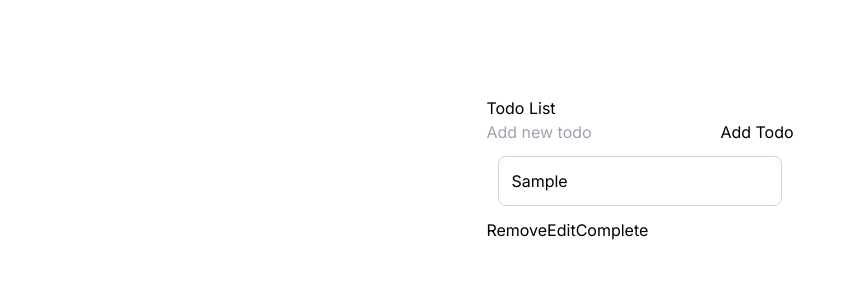
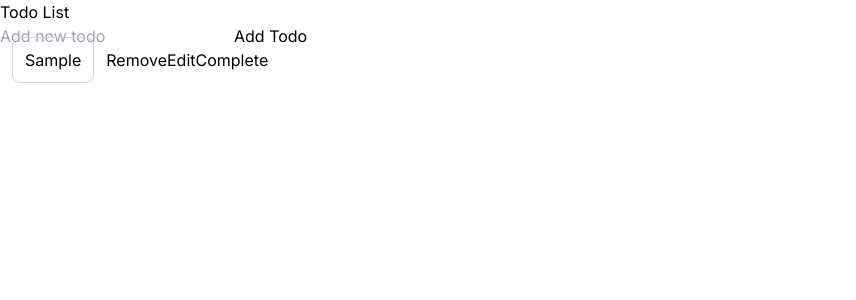
Before and after one commit to Freakyab/next-redux-todolist, a Next.js app: page / in a window 1280 px wide. Both pictures are taken after typing "Sample" into the empty fields and a click on the button "Add Todo". Shown: the top 300 px of the page, without its empty margins (0-856 px from the left). Built offline with nearby package versions, Linux system fonts and the light colour scheme.

Commit message:
Refactor code and add new dependencies

```diff
--- a/package.json
+++ b/package.json
@@ -9,11 +9,13 @@
     "lint": "next lint"
   },
   "dependencies": {
+    "@react-native-async-storage/async-storage": "^1.23.1",
     "@reduxjs/toolkit": "^2.2.3",
     "next": "14.1.4",
     "react": "^18",
     "react-dom": "^18",
-    "react-redux": "^9.1.0"
+    "react-redux": "^9.1.0",
+    "redux-persist": "^6.0.0"
   },
   "devDependencies": {
     "@types/node": "^20",
--- a/src/app/components/Todolist.tsx
+++ b/src/app/components/Todolist.tsx
@@ -1,11 +1,14 @@
 "use client";
 
-import React, { useState } from "react";
+import React, { useState, useEffect } from "react";
 import useTodo from "@/redux/dispatch/useTodo";
 
 const TodoList = () => {
-  const { todoDispatch, addTodo, removeTodo, editTodo ,completeTodo} = useTodo();
+  const { todoDispatch, addTodo, removeTodo, editTodo, completeTodo, setTodo } =
+    useTodo();
+
   const [newTodoText, setNewTodoText] = useState("");
+
 
   const handleAddTodo = () => {
     if (newTodoText.trim() !== "") {
@@ -19,15 +22,17 @@ const TodoList = () => {
   };
 
   const handleEditTodo = (id: number) => {
-    setNewTodoText(
-      todoDispatch.todos.find((todo) => todo.id === id)?.text || ""
-    );
+    editTodo(id, newTodoText);
+    setNewTodoText(todoDispatch.todos.find((todo) => todo.id === id)?.text || ""  );
     removeTodo(id);
-    editTodo(id, newTodoText);
+  };
+
+  const handleCompleteTodo = (id: number) => {
+    completeTodo(id);
   };
 
   return (
-    <div>
+    <div className="">
       <h1>Todo List</h1>
       <input
         type="text"
@@ -36,21 +41,24 @@ const TodoList = () => {
         onChange={(e) => setNewTodoText(e.target.value)}
       />
       <button onClick={handleAddTodo}>Add Todo</button>
-      <ul>
-        {todoDispatch.todos.map((todo) => (
-          <li key={todo.id}>
-            <p
-                className={`${todo.complete ? "line-through" : ""} p-3 m-3 border border-gray-300 rounded-lg `}
-            >
-
-            {todo.text}
-            </p>
-            <button onClick={() => handleRemoveTodo(todo.id)}>Remove</button>
-            <button onClick={() => handleEditTodo(todo.id)}>Edit</button>
-            <button onClick={() => completeTodo(todo.id)}>Complete</button>
-          </li>
-        ))}
-      </ul>
+      <div>
+        {todoDispatch.todos
+          .map((todo) => (
+            <div key={todo.id}>
+              <span
+                className={`${
+                  todo.complete ? "line-through" : ""
+                } p-3 m-3 border border-gray-300 rounded-lg `}>
+                {todo.text}
+              </span>
+              <button onClick={() => handleRemoveTodo(todo.id)}>Remove</button>
+              <button onClick={() => handleEditTodo(todo.id)}>Edit</button>
+              <button onClick={() => handleCompleteTodo(todo.id)}>
+                Complete
+              </button>
+            </div>
+          ))}
+      </div>
     </div>
   );
 };
--- a/src/app/page.tsx
+++ b/src/app/page.tsx
@@ -3,7 +3,7 @@ import TodoList from "./components/Todolist";
 
 export default function Home() {
   return (
-    <main className="flex min-h-screen flex-col items-center justify-between p-24">
+    <main>
       <TodoList />
     </main>
   );
--- a/src/redux/dispatch/useTodo.ts
+++ b/src/redux/dispatch/useTodo.ts
@@ -6,7 +6,7 @@ import { useDispatch, useSelector } from 'react-redux';
 import { Todo } from '@/redux/todoReducer';
 
 const useTodo = () => {
-    const todoDispatch = useSelector((state: RootState) => state.todo);
+    const todoDispatch = useSelector((state: RootState) => state.todos);
     const dispatch = useDispatch<AppDispatch>();
 
     const addTodo = (text: string) => {
@@ -31,12 +31,17 @@ const useTodo = () => {
         dispatch(Todo.completeTodo(id));
     }
 
+    const setTodo = (todos: { id: number; text: string; complete?: boolean }[]) => {
+        dispatch(Todo.setTodo(todos));
+    }
+
     return {
         todoDispatch,
         addTodo,
         removeTodo,
         editTodo,
         completeTodo,
+        setTodo,
     };
 }
 
--- a/src/redux/store.tsx
+++ b/src/redux/store.tsx
@@ -1,10 +1,13 @@
 import { configureStore } from "@reduxjs/toolkit";
 import todoReducer from "./todoReducer";
+// import { persistStore, persistReducer } from 'redux-persist'
+// import storage from 'redux-persist/lib/storage'
 
 export const store = configureStore({
-    reducer : {
-        todo : todoReducer
-    }
-});
+    reducer: {
+        todos: todoReducer,
+    },
+    });
+
 export type RootState = ReturnType<typeof store.getState>;
 export type AppDispatch = typeof store.dispatch;
--- a/src/redux/todoReducer.tsx
+++ b/src/redux/todoReducer.tsx
@@ -1,6 +1,6 @@
 import { createSlice, PayloadAction } from "@reduxjs/toolkit";
 
-type todoPayload = {
+export type  todoPayload = {
   id: number;
   text: string;
   complete?: boolean;
@@ -8,7 +8,7 @@ type todoPayload = {
 const initialState: {
   todos: todoPayload[];
 } = {
-  todos: JSON.parse(localStorage.getItem("todos") || "[]"),
+  todos:  [],
 };
 
 const todoReducer = createSlice({
@@ -17,21 +17,26 @@ const todoReducer = createSlice({
   reducers: {
     addTodo: (state, action: PayloadAction<todoPayload>) => {
       state.todos = [...state.todos, action.payload];
-      localStorage.setItem("todos", JSON.stringify(state.todos));
     },
     removeTodo: (state, action: PayloadAction<number>) => {
       state.todos = state.todos.filter((todo) => todo.id !== action.payload);
-      localStorage.setItem("todos", JSON.stringify(state.todos));
     },
     editTodo: (state, action: PayloadAction<todoPayload>) => {
       state.todos = state.todos.map((todo) =>
-        todo.id === action.payload.id ? { ...todo, text: action.payload.text, edit: false } : todo
+        todo.id === action.payload.id
+          ? { ...todo, text: action.payload.text, edit: false }
+          : todo
       );
     },
     completeTodo: (state, action: PayloadAction<number>) => {
       state.todos = state.todos.map((todo) =>
-        todo.id === action.payload ? { ...todo, complete: !todo.complete } : todo
+        todo.id === action.payload
+          ? { ...todo, complete: !todo.complete }
+          : todo
       );
+    },
+    setTodo : (state, action: PayloadAction<todoPayload[]>) => {
+      state.todos = action.payload;
     },
   },
 });
```
Also changed, not shown: 2 other files (tests, documents, lock files or other folders).
